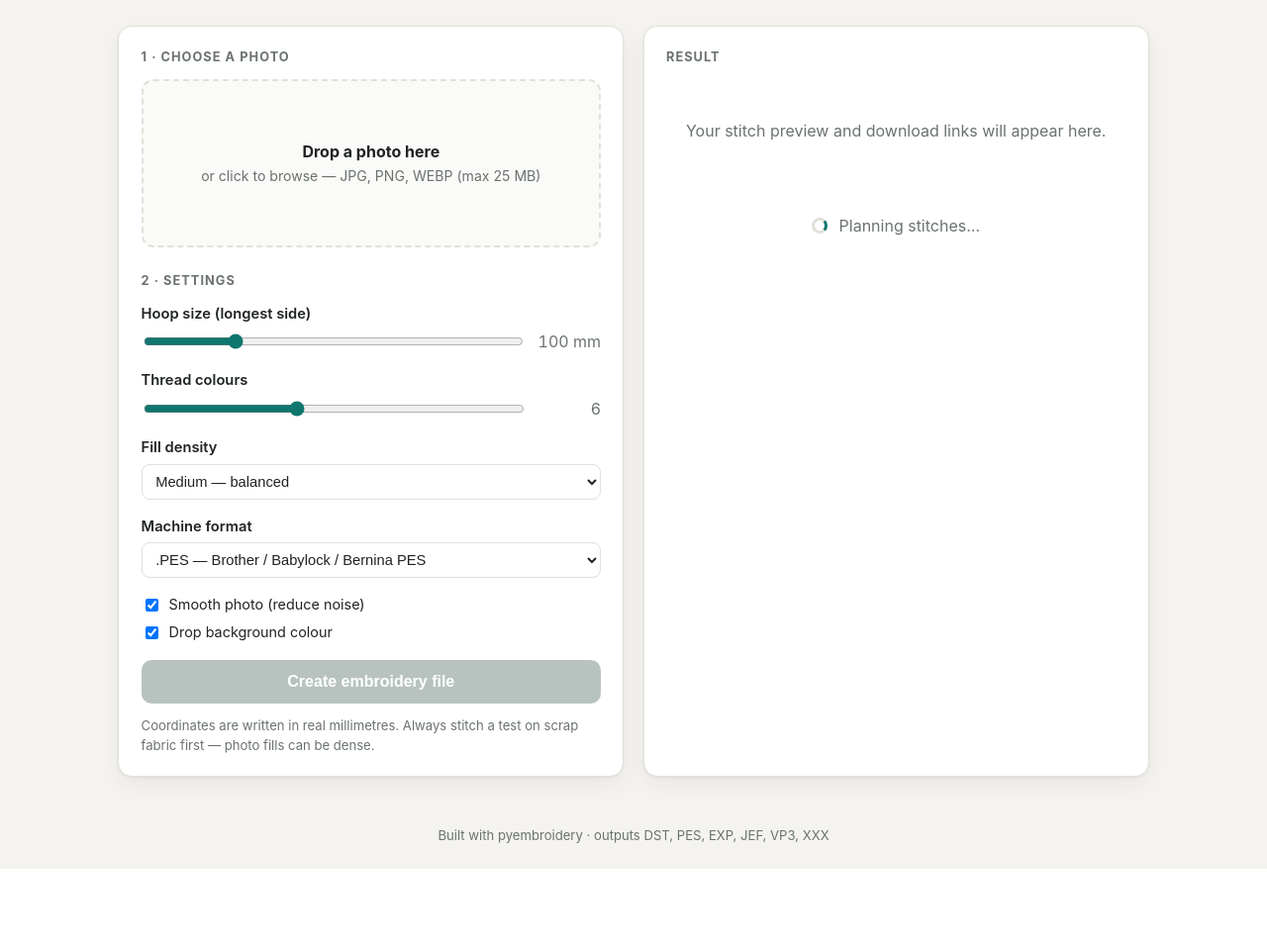
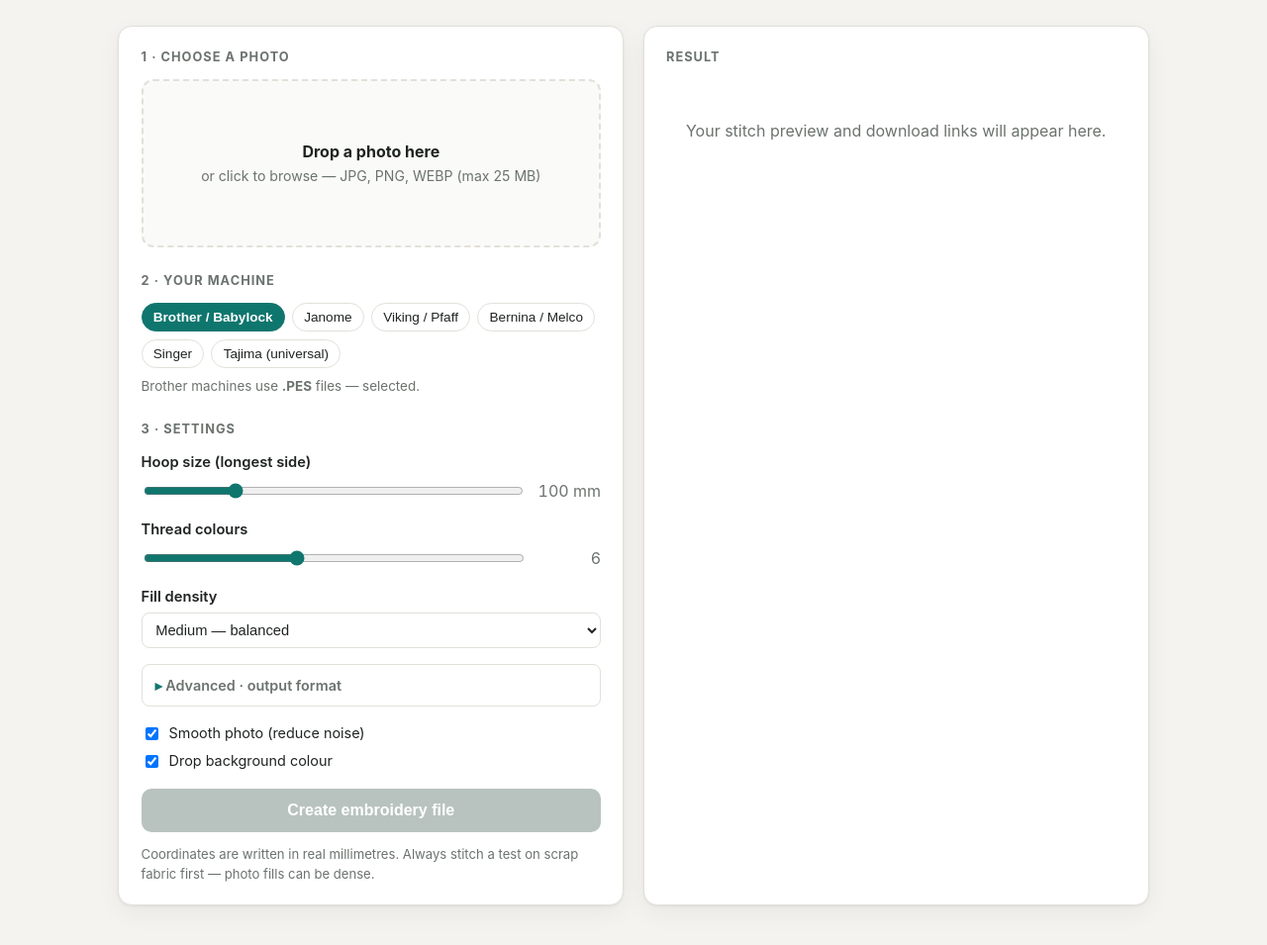
Before and after one commit to DanielConley1980/Asynch, a Flask app: page / in a window 1280 px wide. Shown: the part 62-1017 px from the top of the page at 99% size. Before the commit the page ends 940 px from the top, so only its background shows below. Run offline with Flask 3, Linux system fonts and the light colour scheme.

Commit message:
Add machine presets, default to Brother PES, fix hidden overlay
- New "Your machine" preset row (Brother/Babylock, Janome, Viking/Pfaff,
  Bernina/Melco, Singer, Tajima) that sets the output format in one click;
  Brother/PES is the default selection.
- Moved the raw format dropdown into a collapsed "Advanced" section, kept
  in sync with the presets both ways.
- Fixed a CSS bug where `.spinner { display:flex }` overrode the `hidden`
  attribute, leaving the "Planning stitches…" spinner always visible; added
  a global `[hidden] { display:none !important }` rule.
- README: document the machine picker.

Co-Authored-By: Claude Opus 4.8 <noreply@anthropic.com>
Claude-Session: https://claude.ai/code/session_01LGVR7GGjverF8SZBYeJ47h

```diff
--- a/embroidery/static/app.js
+++ b/embroidery/static/app.js
@@ -16,6 +16,41 @@
   const colors = $("num_colors"), colorsOut = $("colors_out");
   hoop.addEventListener("input", () => hoopOut.textContent = hoop.value + " mm");
   colors.addEventListener("input", () => colorsOut.textContent = colors.value);
+
+  // ---- machine presets ----
+  const formatSel = $("format");
+  const presetNote = $("presetNote");
+  const FMT_LABEL = {};
+  (window.FORMATS || []).forEach((f) => { FMT_LABEL[f.ext] = f.label; });
+
+  document.querySelectorAll(".preset").forEach((btn) => {
+    btn.addEventListener("click", () => {
+      document.querySelectorAll(".preset").forEach((b) => b.classList.remove("is-active"));
+      btn.classList.add("is-active");
+      const fmt = btn.dataset.format;
+      formatSel.value = fmt;
+      if (btn.dataset.hoop) {
+        hoop.value = btn.dataset.hoop;
+        hoopOut.textContent = hoop.value + " mm";
+      }
+      presetNote.innerHTML =
+        btn.textContent.trim() + " machines use <strong>." +
+        fmt.toUpperCase() + "</strong> files &mdash; selected.";
+    });
+  });
+
+  // Keep the preset row in sync if someone changes the advanced format manually.
+  formatSel.addEventListener("change", () => {
+    let matched = false;
+    document.querySelectorAll(".preset").forEach((b) => {
+      const on = b.dataset.format === formatSel.value;
+      b.classList.toggle("is-active", on);
+      if (on) matched = true;
+    });
+    presetNote.innerHTML = matched
+      ? presetNote.innerHTML
+      : "Output format: <strong>." + formatSel.value.toUpperCase() + "</strong>.";
+  });
 
   // ---- file selection ----
   function pickFile(file) {
--- a/embroidery/static/style.css
+++ b/embroidery/static/style.css
@@ -10,6 +10,7 @@
 }
 
 * { box-sizing: border-box; }
+[hidden] { display: none !important; }
 body {
   margin: 0;
   font-family: -apple-system, BlinkMacSystemFont, "Segoe UI", Roboto, Helvetica, Arial, sans-serif;
@@ -58,6 +59,26 @@ body {
 .dropzone strong { display: block; }
 .dropzone span { color: var(--muted); font-size: .88rem; }
 #thumb { max-height: 240px; border-radius: 8px; }
+
+.presets { display: flex; flex-wrap: wrap; gap: .45rem; margin-bottom: .5rem; }
+.preset {
+  padding: .4rem .7rem; border: 1px solid var(--line); border-radius: 20px;
+  background: #fff; font-size: .85rem; color: var(--ink); cursor: pointer;
+  transition: border-color .15s, background .15s, color .15s;
+}
+.preset:hover { border-color: var(--accent); }
+.preset.is-active { background: var(--accent); border-color: var(--accent); color: #fff; font-weight: 600; }
+.preset-note { color: var(--muted); font-size: .84rem; margin: 0 0 .2rem; }
+
+.advanced { margin-bottom: 1rem; border: 1px solid var(--line); border-radius: 8px; padding: 0 .8rem; }
+.advanced > summary {
+  cursor: pointer; padding: .6rem 0; font-size: .9rem; font-weight: 600; color: var(--muted);
+  list-style: none;
+}
+.advanced > summary::-webkit-details-marker { display: none; }
+.advanced > summary::before { content: "\25B8  "; color: var(--accent); }
+.advanced[open] > summary::before { content: "\25BE  "; }
+.advanced .field { margin: 0 0 .8rem; }
 
 .field { margin-bottom: 1rem; }
 .field > label { display: block; font-weight: 600; font-size: .92rem; margin-bottom: .35rem; }
--- a/embroidery/templates/index.html
+++ b/embroidery/templates/index.html
@@ -28,7 +28,18 @@
         </div>
       </label>
 
-      <h2>2 &middot; Settings</h2>
+      <h2>2 &middot; Your machine</h2>
+      <div class="presets" id="presets">
+        <button type="button" class="preset is-active" data-format="pes"  data-hoop="100">Brother / Babylock</button>
+        <button type="button" class="preset" data-format="jef"  data-hoop="100">Janome</button>
+        <button type="button" class="preset" data-format="vp3"  data-hoop="100">Viking / Pfaff</button>
+        <button type="button" class="preset" data-format="exp"  data-hoop="100">Bernina / Melco</button>
+        <button type="button" class="preset" data-format="xxx"  data-hoop="100">Singer</button>
+        <button type="button" class="preset" data-format="dst"  data-hoop="100">Tajima (universal)</button>
+      </div>
+      <p class="preset-note" id="presetNote">Brother machines use <strong>.PES</strong> files &mdash; selected.</p>
+
+      <h2>3 &middot; Settings</h2>
 
       <div class="field">
         <label for="hoop_mm">Hoop size (longest side)</label>
@@ -58,6 +69,8 @@
         </div>
       </div>
 
+      <details class="advanced">
+        <summary>Advanced &middot; output format</summary>
         <div class="field">
           <label for="format">Machine format</label>
           <div class="row">
@@ -69,7 +82,10 @@
               {% endfor %}
             </select>
           </div>
+          <p class="note">Set automatically by your machine choice above. Every
+            format is still generated &mdash; you can grab the others after converting.</p>
         </div>
+      </details>
 
       <div class="checks">
         <label><input type="checkbox" id="smooth" checked> Smooth photo (reduce noise)</label>
```
Also changed, not shown: embroidery/README.md. Lines whose indentation alone changed are shown as unchanged.
